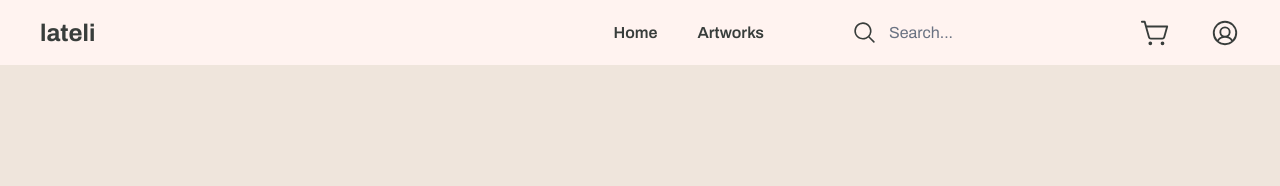
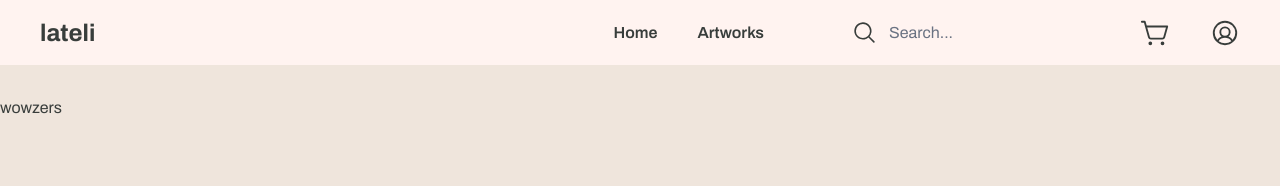
Before and after one commit to jyynso/lateli, a React (Vite) app in the folder client/: page /uploadArtwork in a window 1280 px wide. Shown: the top 186 px of the page. Built offline with nearby package versions, Linux system fonts and the light colour scheme; no server answers.

Commit message:
feat: added new page for uploading artworks

```diff
--- a/client/src/App.tsx
+++ b/client/src/App.tsx
@@ -8,6 +8,7 @@ import Login from './pages/Login.tsx';
 import { AuthProvider } from './context/AuthContext.tsx';
 import ToggleTheme from './components/ToggleTheme';
 import Cart from './pages/Cart.tsx';
+import UploadArtwork from './pages/UploadArtwork.tsx'
 
   function App() {
     return (
@@ -21,6 +22,7 @@ import Cart from './pages/Cart.tsx';
 						<Route path='/register' element={<Register />}/>
 						<Route path='/login' element={<Login />}/>
 						<Route path='/cart' element={<Cart />}/>
+						<Route path='/uploadArtwork' element={<UploadArtwork />}/>
 					</Routes>
 				</BrowserRouter>
 				<ToggleTheme />
--- /dev/null
+++ b/client/src/pages/UploadArtwork.tsx
@@ -0,0 +1,11 @@
+
+
+function UploadArtwork() {
+  return (
+    <div className="min-h-screen pt-24">
+      <h1>wowzers</h1>
+    </div>
+  )
+}
+
+export default UploadArtwork;
```
